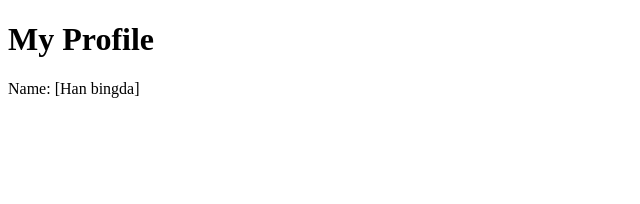
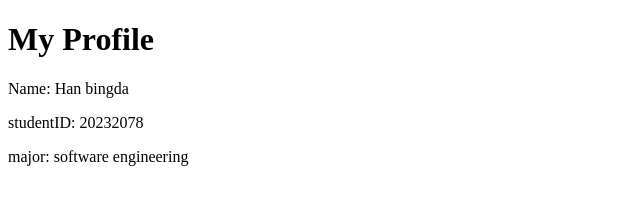
Before and after one commit to 3133117822/Lab3-GitFlow, a plain HTML site: page profile.html in a window 1280 px wide. Shown: the whole page, without its empty margins (0-640 px from the left). Drawn offline with Linux system fonts and the light colour scheme.

Commit message:
Complete personal profile page details

```diff
--- a/profile.html
+++ b/profile.html
@@ -1,9 +1,17 @@
 <!DOCTYPE html>
-<html>
+<html lang="zh-CN">
+
+<head>
+    <meta charset="UTF-8">
+    <meta name="viewport" content="width=device-width, initial-scale=1.0">
+    <title>My Profile</title>
+</head>
 
 <body>
     <h1>My Profile</h1>
-    <p>Name: [Han bingda]</p>
+    <p>Name: Han bingda</p>
+    <p>studentID: 20232078</p>
+    <p>major: software engineering</p>
 </body>
 
 </html>
```
